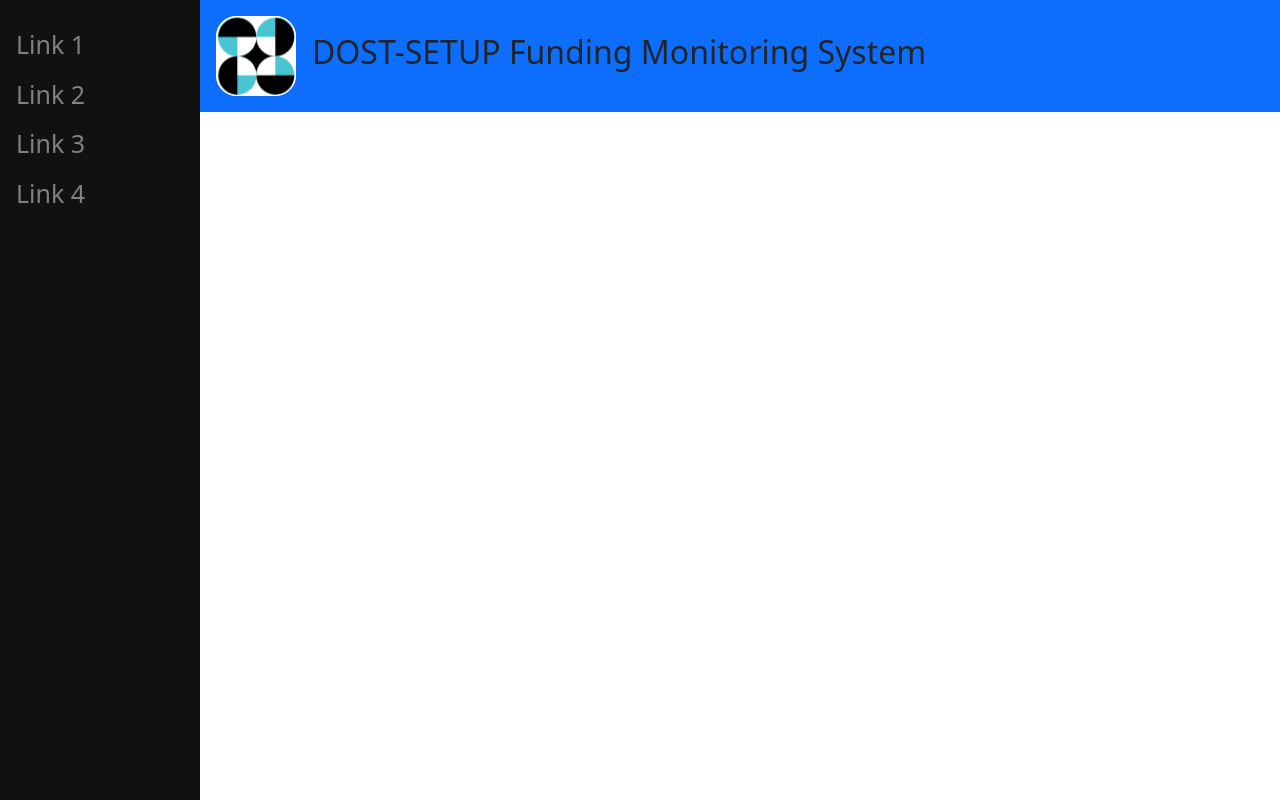
After one commit to reqbahrf/Capstone_Project, a PHP site: page /Dashboard.php in a window 1280 px wide. The commit adds this page. Run offline with PHP 8.4, Linux system fonts and the light colour scheme.

Commit message:
version 0.0.001.4

```diff
--- /dev/null
+++ b/Dashboard.php
@@ -0,0 +1,35 @@
+<!DOCTYPE html>
+<html lang="en">
+<head>
+  <meta charset="UTF-8">
+  <meta name="viewport" content="width=device-width, initial-scale=1.0">
+  <title>Document</title>
+  <link rel="stylesheet" href="./assets/bootstrap/css/bootstrap.min.css">
+  <script src="./assets/bootstrap/js/bootstrap.bundle.min.js"></script>
+  <style>
+    .main-content {
+    margin-left: 200px; /* Same as the width of the sidebar */
+    padding: 0px;
+  }
+  </style>
+</head>
+<body>
+
+<section class="main-content">
+  <div class="container-fluid px-0">
+    <div>
+      <div class="d-flex align-items-center bg-primary">
+        <img src="./assets/img/74px-DOST_seal.svg.png" alt="DOST logo" class="me-3 ms-3 mt-3 mb-3" style="width: 80px; height: 80px; border-radius: 25%; border: 1px solid white; background-color: white; object-fit: cover; object-position: center;">
+        <p><H2>DOST-SETUP Funding Monitoring System</H2></p>
+      </div>
+      <div>
+      <?php include("nav.php"); ?>
+       <main>
+
+       </main>
+      </div>
+    </div>
+  </div>
+</section>
+</body>
+</html>
--- a/header.php
+++ b/header.php
@@ -13,7 +13,6 @@
           <svg class="bi me-2" width="40" height="32"><use xlink:href="#bootstrap"></use></svg>
           <span class="fs-4">Simple header</span>
         </a>
-
         <ul class="nav nav-pills">
           <li class="nav-item"><a href="#" class="nav-link active" aria-current="page">Home</a></li>
           <li class="nav-item"><a href="#" class="nav-link">Features</a></li>
--- a/login.php
+++ b/login.php
@@ -80,8 +80,8 @@ session_start();
       <div class="col-4 p-4 bg-light rounded-5 border border-3 border-border-primary-subtle">
         <form action="<?php echo htmlspecialchars($_SERVER["PHP_SELF"]); ?>" method="post" class="form-group" onsubmit="return validateForm()">
           <h4 class="fw-bold">Login </h4>
-          <input type="text" name="username" id="username" class="form-control" maxlength="50" placeholder="Username"><br>
-          <input type="password" name="password" id="password" class="form-control" maxlength="50" placeholder="Password">
+          <input type="text" name="username" id="username" class="form-control" maxlength="50" placeholder="Username" required><br>
+          <input type="password" name="password" id="password" class="form-control" maxlength="50" placeholder="Password" required>
           <div class="d-flex justify-content-end mt-2">
             <div>
               <input type="checkbox" id="show-password">
--- /dev/null
+++ b/nav.php
@@ -0,0 +1,44 @@
+<!DOCTYPE html>
+<html lang="en">
+<head>
+  <meta charset="UTF-8">
+  <meta name="viewport" content="width=device-width, initial-scale=1.0">
+  <title>Document</title>
+  <link rel="stylesheet" href="./assets/bootstrap/css/bootstrap.min.css">
+  <script src="./assets/bootstrap/js/bootstrap.bundle.min.js"></script>
+  <style>
+     .sidenav {
+      height: 100%; /* Full-height: remove this if you want "auto" height */
+      width: 200px; /* Set the width of the sidebar */
+      position: fixed; /* Fixed Sidebar (stay in place on scroll) */
+      z-index: 1; /* Stay on top */
+      top: 0; /* Stay at the top */
+      left: 0;
+      background-color: #111; /* Black */
+      overflow-x: hidden; /* Disable horizontal scroll */
+      padding-top: 20px;
+    }
+
+    .sidenav a {
+      padding: 6px 8px 6px 16px;
+      text-decoration: none;
+      font-size: 25px;
+      color: #818181;
+      display: block;
+    }
+    .sidenav a:hover {
+      color: #f1f1f1;
+    }
+  </style>
+
+</head>
+
+<body>
+<div class="sidenav">
+    <a href="#">Link 1</a>
+    <a href="#">Link 2</a>
+    <a href="#">Link 3</a>
+    <a href="#">Link 4</a>
+  </div>
+</body>
+</html>
```
Also changed, not shown: ProjectMonitoringDashboard.php (deleted), assets/img/74px-DOST_seal.svg.png (added). Lines whose indentation alone changed are shown as unchanged.
